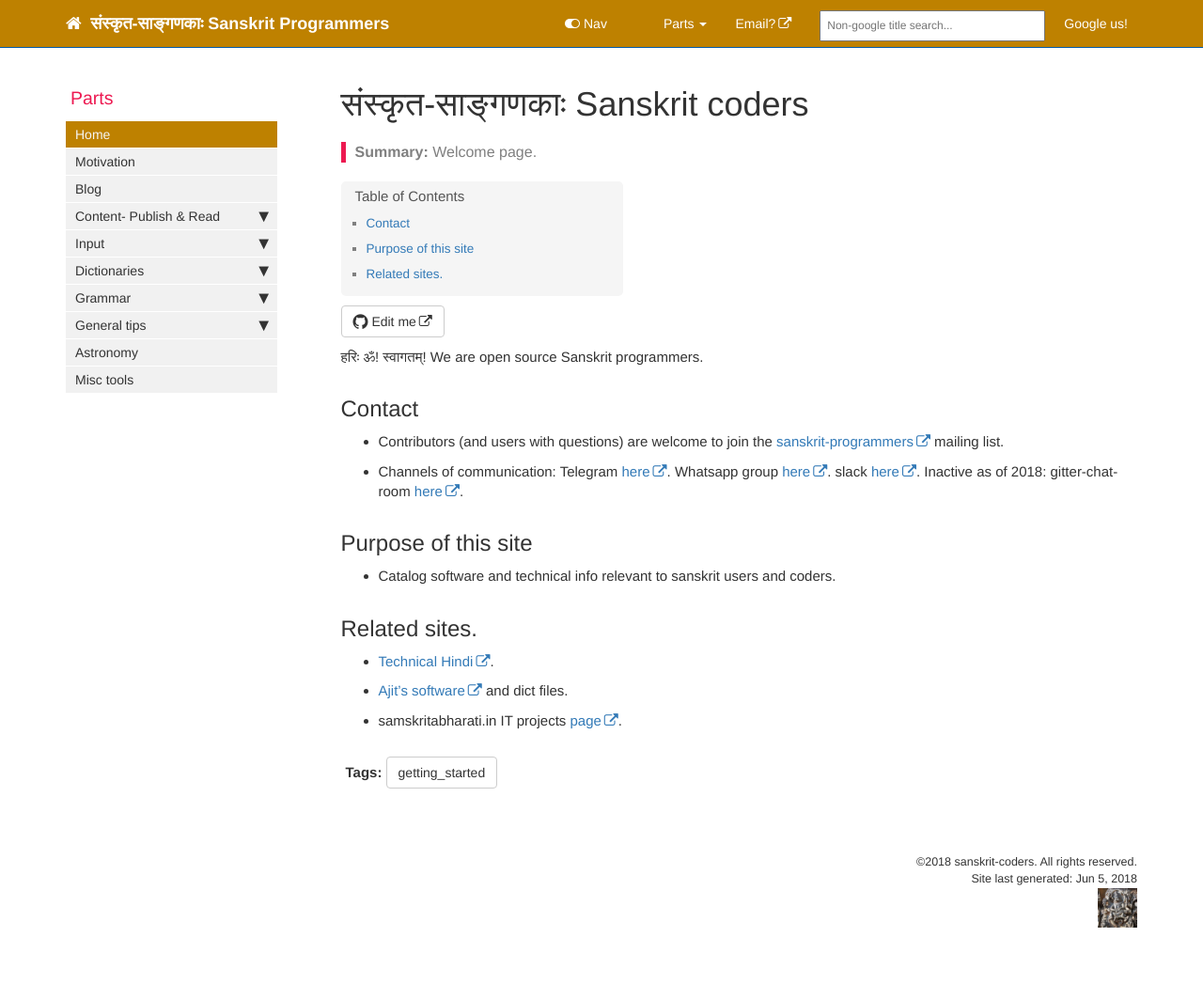
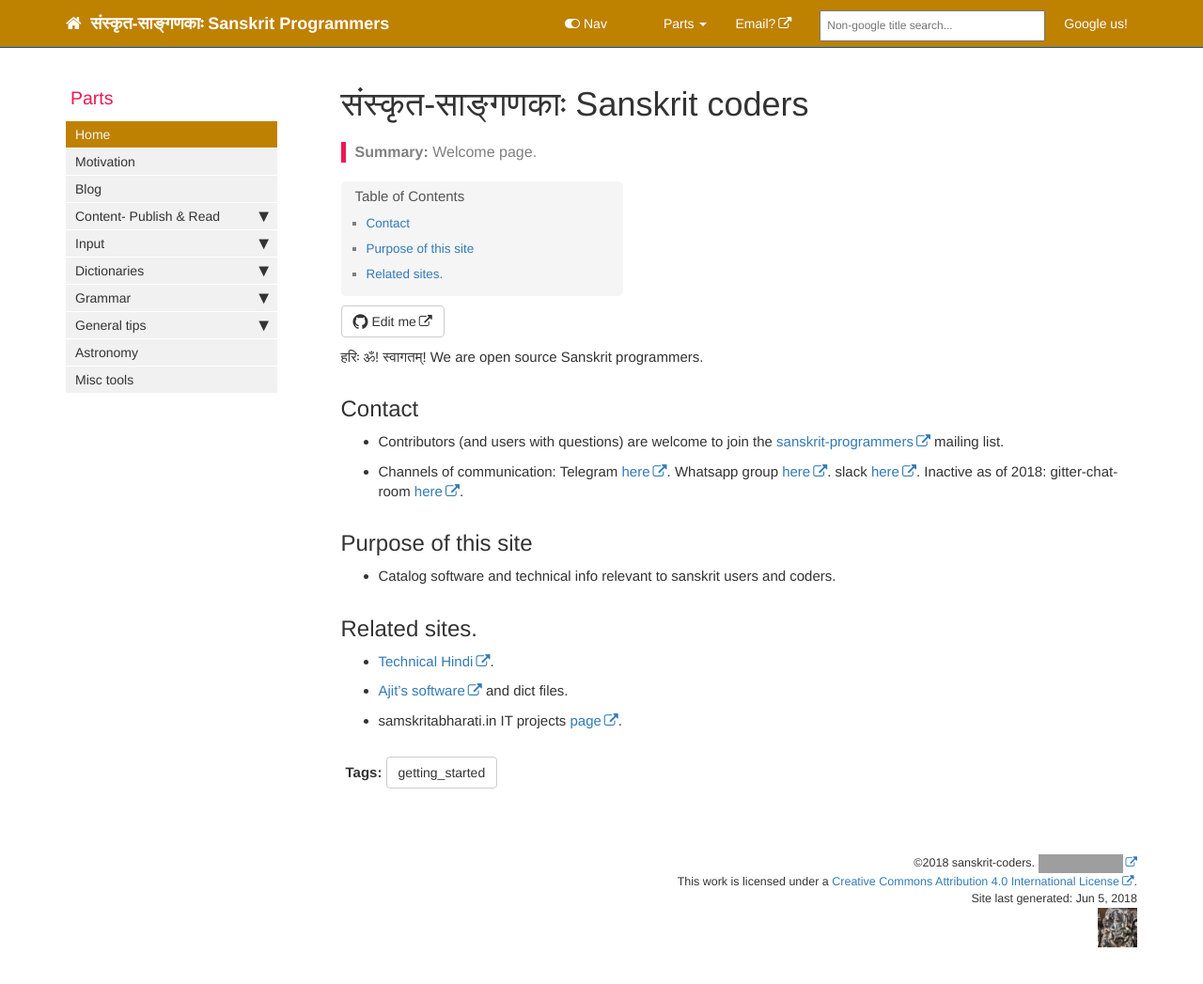
Before and after one commit to sanskrit-coders/jekyll-site-archived, a Jekyll site: the page built from index.md, in a window 1280 px wide and 1068 px high. Shown: the top 1047 px of the window at 94% size. Built offline with Jekyll 4.4.1, drawn with Linux system fonts in a browser that asks for light colours; nearby versions of some CDN libraries; comment, search, counter and statistics services are not loaded; grey boxes are pictures that could not be loaded.

Commit message:
Add contribution guidelines, license.

```diff
--- a/_includes/footer.html
+++ b/_includes/footer.html
@@ -1,7 +1,7 @@
 <footer>
             <div class="row">
                 <div class="col-lg-12 footer">
-               &copy;{{ site.time | date: "%Y"  }} {{site.company_name}}. All rights reserved. <br />
+               &copy;{{ site.time | date: "%Y"  }} {{site.company_name}}. <a rel="license" href="http://creativecommons.org/licenses/by/4.0/"><img alt="Creative Commons License" style="border-width:0" src="https://i.creativecommons.org/l/by/4.0/80x15.png" /></a><br />This work is licensed under a <a rel="license" href="http://creativecommons.org/licenses/by/4.0/">Creative Commons Attribution 4.0 International License</a>.<br />
 {% if page.last_updated %}<span>Page last updated:</span> {{page.last_updated}}<br/>{% endif %} Site last generated: {{ site.time | date: "%b %-d, %Y"  }} <br />
 <p><img src="{{site.baseurl | append: "/images/company_logo_big.png"}}" alt="Logo"/  height="42" width="42"></p>
                 </div>
```
